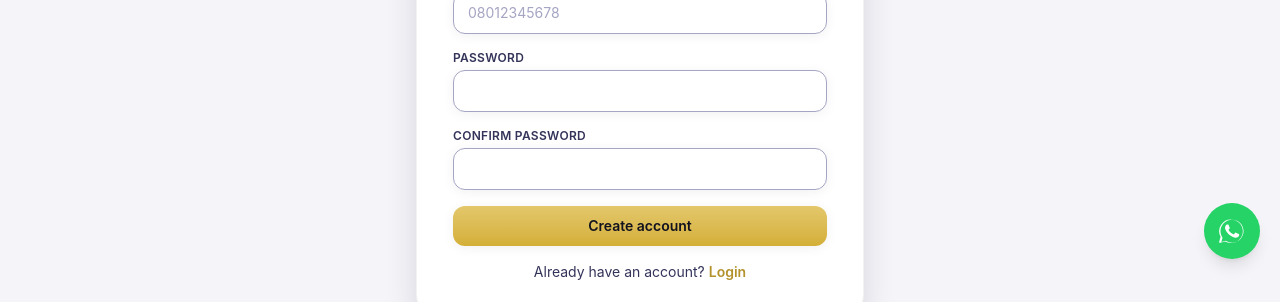
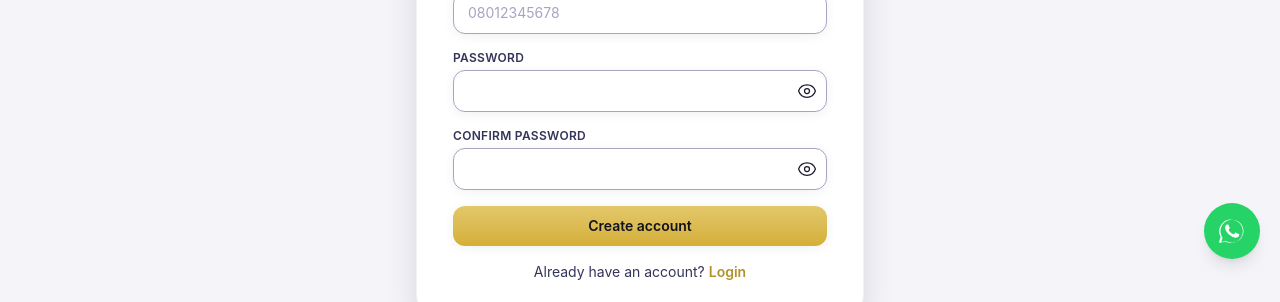
Before and after one commit to olasunkamiabdulrasheed-design/BETA_MODEHUS, a React (Vite) app in the folder frontend/: page /signup in a window 1280 px wide. Shown: the part 521-823 px from the top of the page. Built offline with nearby package versions, Linux system fonts and the light colour scheme; no server answers.

Commit message:
feat(auth): show/hide password toggles on signup

```diff
--- a/frontend/src/pages/Signup.jsx
+++ b/frontend/src/pages/Signup.jsx
@@ -12,6 +12,8 @@
     password: "",
     password2: "",
   });
+  const [showPassword, setShowPassword] = useState(false);
+  const [showConfirm, setShowConfirm] = useState(false);
   const [error, setError] = useState("");
   const [busy, setBusy] = useState(false);
 
@@ -57,11 +59,61 @@
           </div>
           <div>
             <label className="label-bm">Password</label>
-            <input type="password" required value={form.password} onChange={set("password")} className="input-bm" />
+            <div className="relative">
+              <input
+                type={showPassword ? "text" : "password"}
+                required
+                value={form.password}
+                onChange={set("password")}
+                className="input-bm pr-10"
+              />
+              <button
+                type="button"
+                onClick={() => setShowPassword((s) => !s)}
+                aria-label={showPassword ? "Hide password" : "Show password"}
+                className="absolute inset-y-0 right-0 flex w-10 items-center justify-center text-midnight-400 transition hover:text-midnight-700"
+              >
+                {showPassword ? (
+                  <svg xmlns="http://www.w3.org/2000/svg" fill="none" viewBox="0 0 24 24" strokeWidth={1.5} stroke="currentColor" className="h-5 w-5">
+                    <path strokeLinecap="round" strokeLinejoin="round" d="M3.98 8.223A10.477 10.477 0 0 0 1.934 12C3.226 16.338 7.244 19.5 12 19.5c.993 0 1.953-.138 2.863-.395M6.228 6.228A10.451 10.451 0 0 1 12 4.5c4.756 0 8.773 3.162 10.065 7.498a10.522 10.522 0 0 1-4.293 5.774M6.228 6.228 3 3m3.228 3.228 3.65 3.65m7.894 7.894L21 21m-3.228-3.228-3.65-3.65m0 0a3 3 0 1 0-4.243-4.243m4.242 4.242L9.88 9.88" />
+                  </svg>
+                ) : (
+                  <svg xmlns="http://www.w3.org/2000/svg" fill="none" viewBox="0 0 24 24" strokeWidth={1.5} stroke="currentColor" className="h-5 w-5">
+                    <path strokeLinecap="round" strokeLinejoin="round" d="M2.036 12.322a1.012 1.012 0 0 1 0-.639C3.423 7.51 7.36 4.5 12 4.5c4.638 0 8.573 3.007 9.963 7.178.07.207.07.431 0 .639C20.577 16.49 16.64 19.5 12 19.5c-4.638 0-8.573-3.007-9.963-7.178Z" />
+                    <path strokeLinecap="round" strokeLinejoin="round" d="M15 12a3 3 0 1 1-6 0 3 3 0 0 1 6 0Z" />
+                  </svg>
+                )}
+              </button>
+            </div>
           </div>
           <div>
             <label className="label-bm">Confirm password</label>
-            <input type="password" required value={form.password2} onChange={set("password2")} className="input-bm" />
+            <div className="relative">
+              <input
+                type={showConfirm ? "text" : "password"}
+                required
+                value={form.password2}
+                onChange={set("password2")}
+                className="input-bm pr-10"
+              />
+              <button
+                type="button"
+                onClick={() => setShowConfirm((s) => !s)}
+                aria-label={showConfirm ? "Hide password" : "Show password"}
+                className="absolute inset-y-0 right-0 flex w-10 items-center justify-center text-midnight-400 transition hover:text-midnight-700"
+              >
+                {showConfirm ? (
+                  <svg xmlns="http://www.w3.org/2000/svg" fill="none" viewBox="0 0 24 24" strokeWidth={1.5} stroke="currentColor" className="h-5 w-5">
+                    <path strokeLinecap="round" strokeLinejoin="round" d="M3.98 8.223A10.477 10.477 0 0 0 1.934 12C3.226 16.338 7.244 19.5 12 19.5c.993 0 1.953-.138 2.863-.395M6.228 6.228A10.451 10.451 0 0 1 12 4.5c4.756 0 8.773 3.162 10.065 7.498a10.522 10.522 0 0 1-4.293 5.774M6.228 6.228 3 3m3.228 3.228 3.65 3.65m7.894 7.894L21 21m-3.228-3.228-3.65-3.65m0 0a3 3 0 1 0-4.243-4.243m4.242 4.242L9.88 9.88" />
+                  </svg>
+                ) : (
+                  <svg xmlns="http://www.w3.org/2000/svg" fill="none" viewBox="0 0 24 24" strokeWidth={1.5} stroke="currentColor" className="h-5 w-5">
+                    <path strokeLinecap="round" strokeLinejoin="round" d="M2.036 12.322a1.012 1.012 0 0 1 0-.639C3.423 7.51 7.36 4.5 12 4.5c4.638 0 8.573 3.007 9.963 7.178.07.207.07.431 0 .639C20.577 16.49 16.64 19.5 12 19.5c-4.638 0-8.573-3.007-9.963-7.178Z" />
+                    <path strokeLinecap="round" strokeLinejoin="round" d="M15 12a3 3 0 1 1-6 0 3 3 0 0 1 6 0Z" />
+                  </svg>
+                )}
+              </button>
+            </div>
           </div>
           {error && <p className="text-sm text-red-500">{error}</p>}
           <button type="submit" disabled={busy} className="btn-gold w-full">
```
